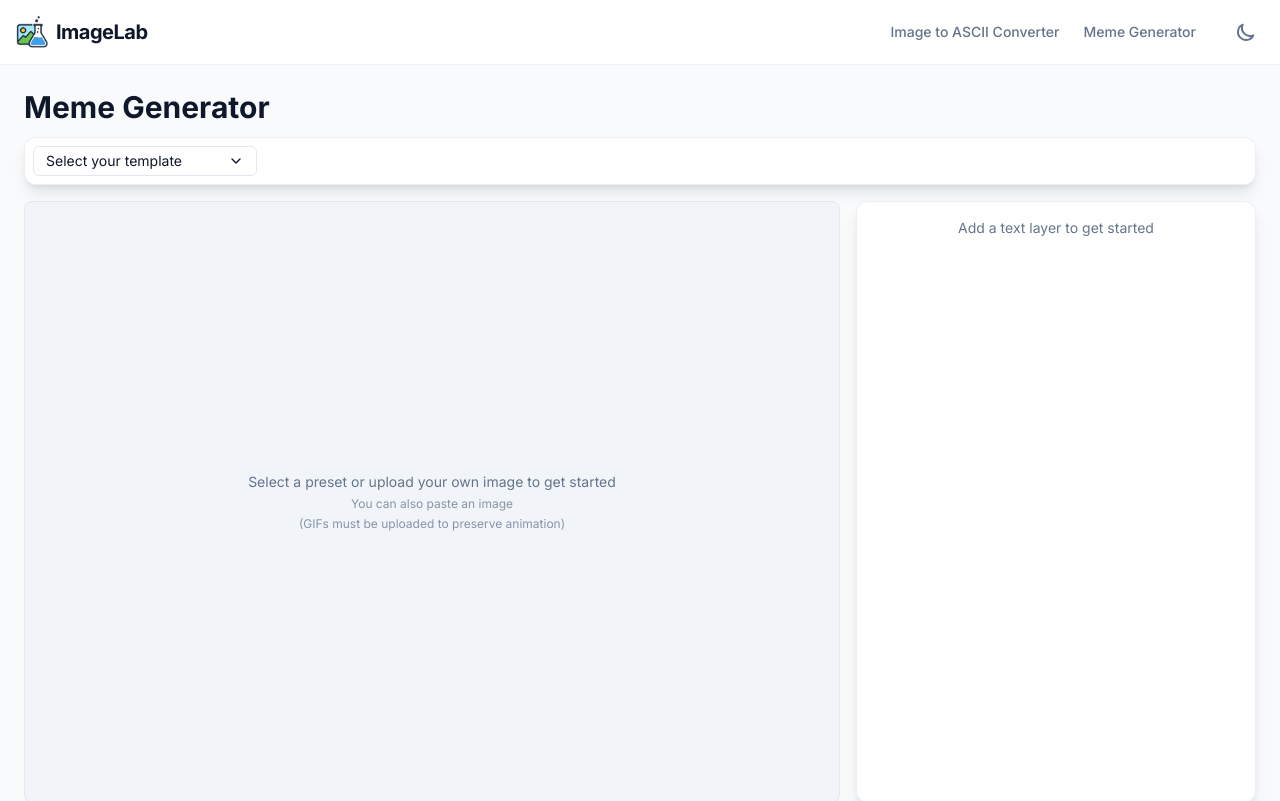
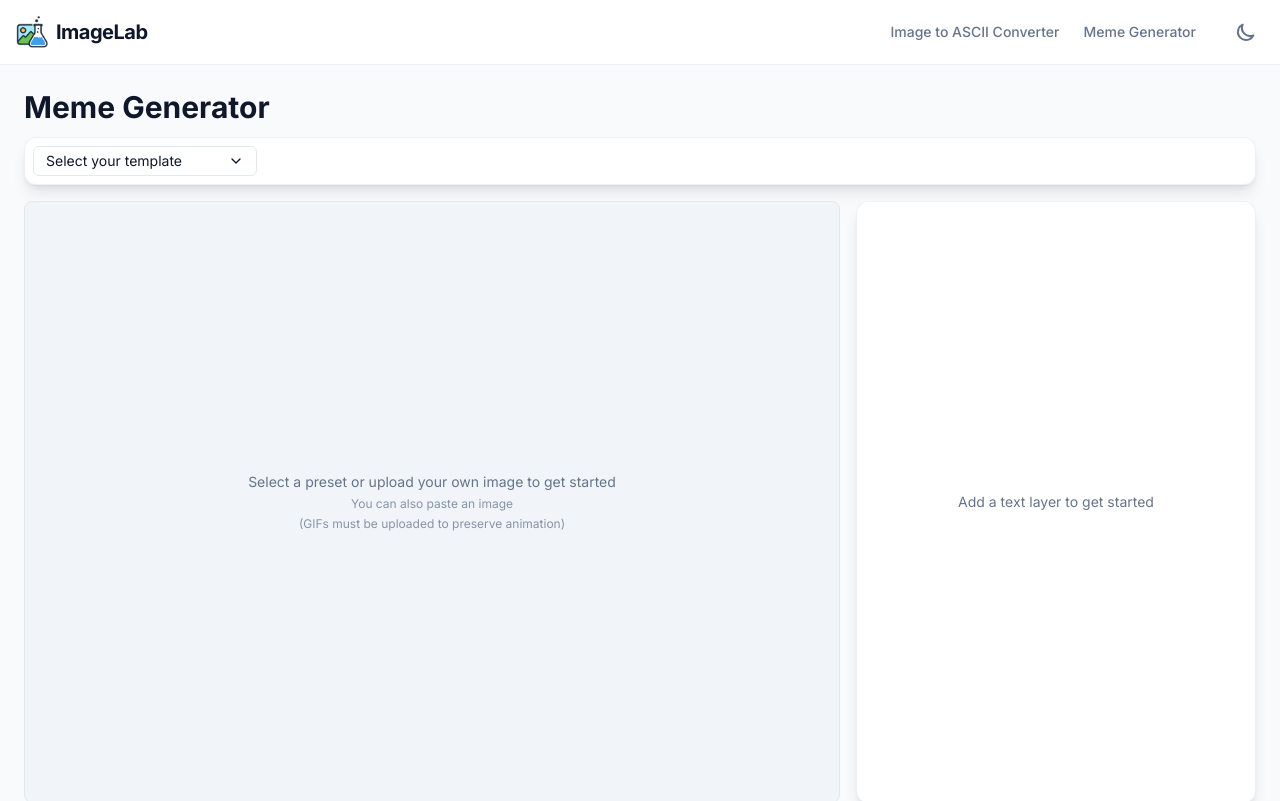
Before and after one commit to pederespen/imagelab, a Next.js app: page /meme in a window 1280 px wide. Built offline with nearby package versions, Linux system fonts and the light colour scheme.

Commit message:
slight fixes

```diff
--- a/components/tools/MemeGenerator.tsx
+++ b/components/tools/MemeGenerator.tsx
@@ -698,7 +698,7 @@ export default function MemeGenerator() {
         {/* Text Editor Panel */}
         <div className="flex flex-col gap-2 min-h-0">
           <Card className="flex-1 overflow-auto">
-            <div className="p-4 space-y-4">
+            <div className="p-4 space-y-4 h-full flex flex-col">
               {selectedLayer ? (
                 <>
                   <h3 className="text-sm font-semibold text-foreground">Edit Text</h3>
@@ -776,7 +776,7 @@ export default function MemeGenerator() {
                   />
                 </>
               ) : (
-                <div className="flex items-center justify-center h-full">
+                <div className="flex items-center justify-center flex-1">
                   <div className="text-center text-muted-foreground px-4">
                     <p className="text-sm">
                       {textLayers.length > 0
```
